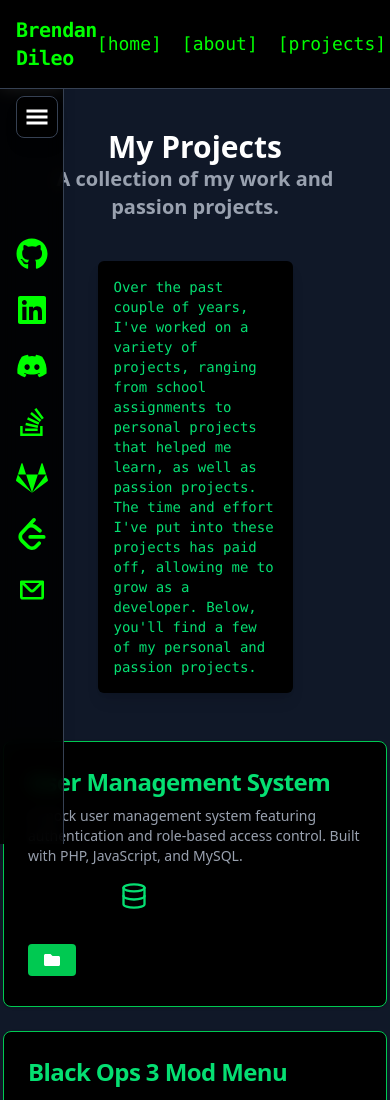
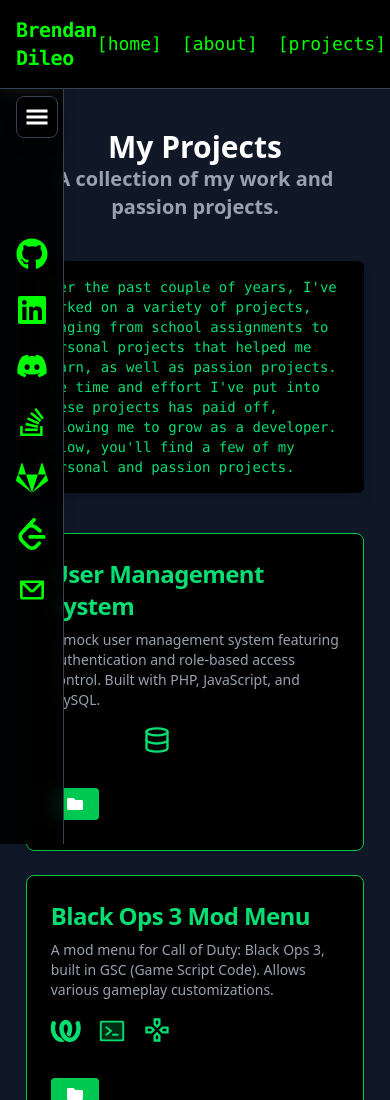
Before and after one commit to brendanddev/brendans-website, a React (Vite) app in the folder frontend/: page /projects in a window 390 px wide. Shown: the top 1100 px of the page. Built offline with nearby package versions, Linux system fonts and the light colour scheme.

Commit message:
Update Project Card Responsiveness

```diff
--- a/frontend/src/pages/Projects.jsx
+++ b/frontend/src/pages/Projects.jsx
@@ -34,7 +34,7 @@ const Projects = () => {
                 initial={{ y: 20, opacity: 0 }}
                 animate={{ y: 0, opacity: 1 }}
                 transition={{ duration: 1, delay: 0.2 }}
-                className="w-2/4 mb-6"
+                className="w-[95%] md:w-4/5 lg:w-2/4 mb-6 px-4"
             >
                 <p className="bg-black text-sm text-green-400 p-4 rounded-md shadow-lg font-mono overflow-x-auto">
                     Over the past couple of years, I've worked on a variety of projects, ranging from school assignments to
@@ -44,14 +44,14 @@ const Projects = () => {
                 </p>
             </motion.section>
 
-            <motion.div className="grid md:grid-cols-3 gap-6 p-6">
+            <motion.div className="grid grid-cols-1 sm:grid-cols-2 lg:grid-cols-3 gap-6 p-4 md:p-6 w-[95%] md:w-4/5 lg:w-3/4">
                 {projectData.map((project, index) => (
                     <motion.div
                         key={index}
                         initial={{ scale: 0.8, opacity: 0 }}
                         animate={{ scale: 1, opacity: 1 }}
                         transition={{ duration: 0.5, delay: index * 0.2 }}
-                        className="w-96 min-h-[250px] bg-black border border-green-500 rounded-lg shadow-sm transition-transform duration-300 hover:scale-105 hover:border-[#00ffcc] hover:shadow-[0_0_15px_rgba(0,255,204,0.8)]"
+                        className="w-full min-h-[250px] bg-black border border-green-500 rounded-lg shadow-sm transition-transform duration-300 hover:scale-105 hover:border-[#00ffcc] hover:shadow-[0_0_15px_rgba(0,255,204,0.8)]"
                     >
                         <div className="p-6">
                             <h5 className="mb-2 text-2xl font-bold tracking-tight text-green-400">{project.title}</h5>
```
